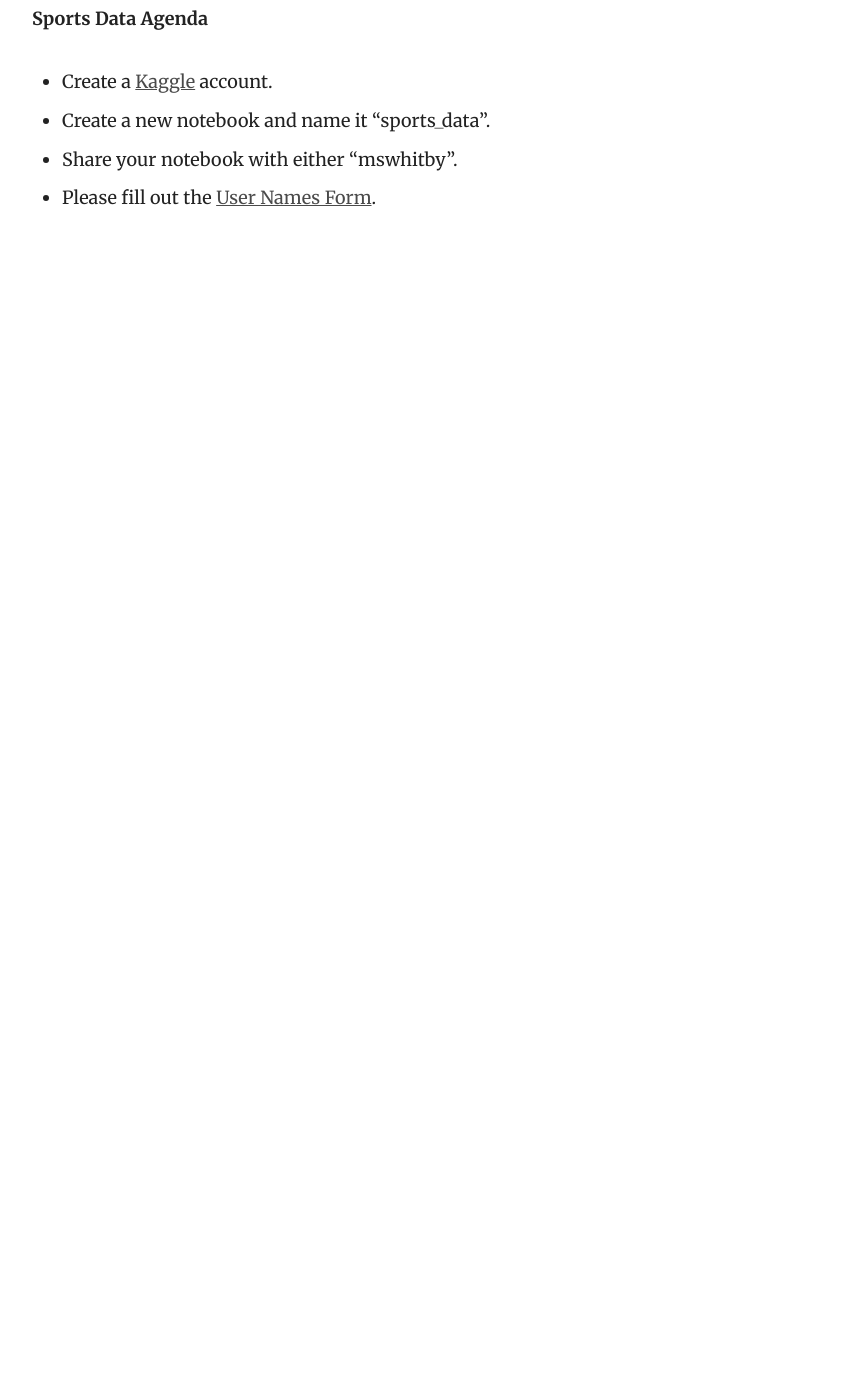
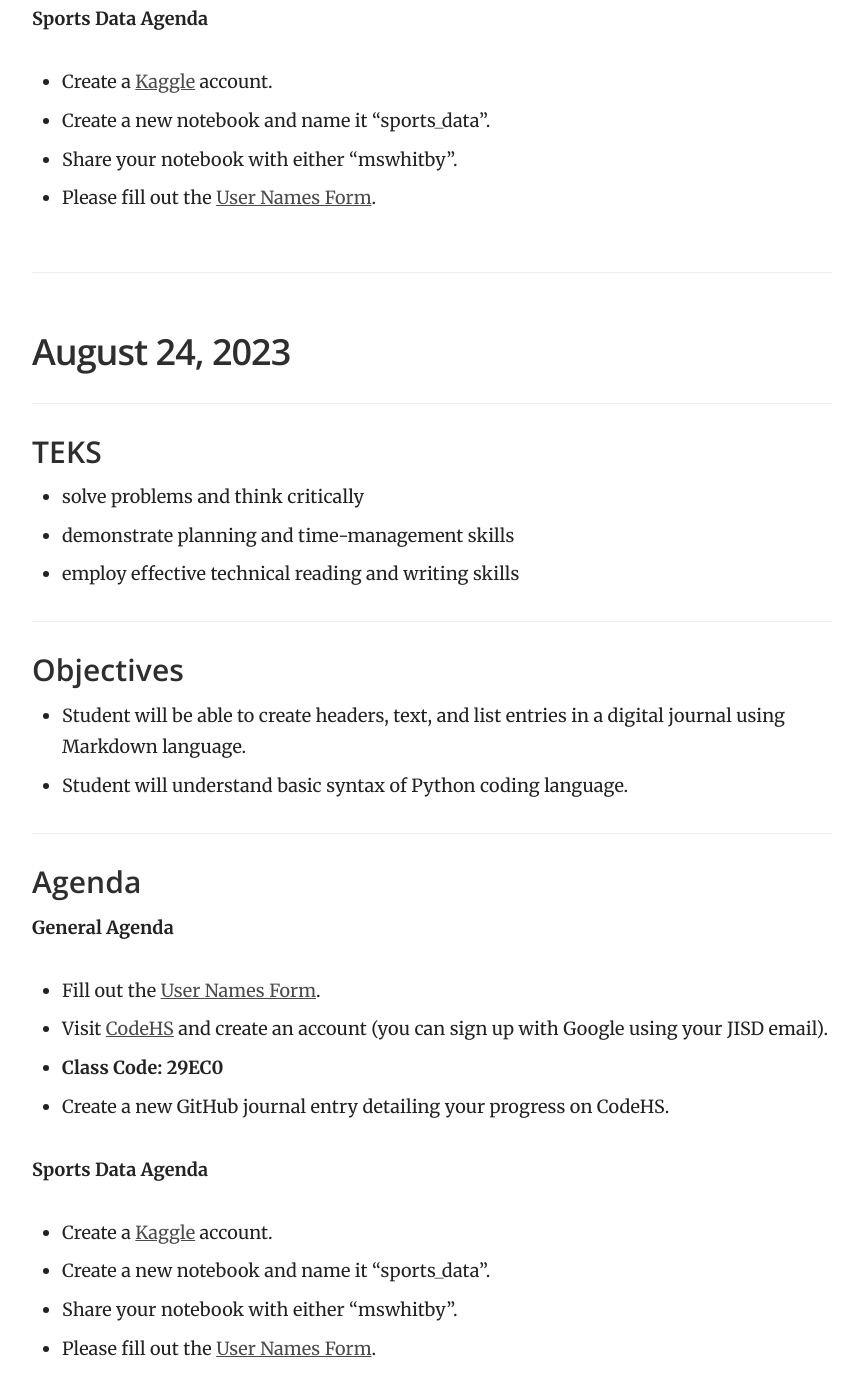
Before and after one commit to mswhitby/classroom, a Jekyll site: the page built from _docs/courses/csf.md, in a window 1280 px wide and 1400 px high, scrolled down 4982 px. Shown: the top 1396 px of the window, without its empty margins (358-1221 px from the left). Built offline with Jekyll 4.4.1, drawn with Linux system fonts in a browser that asks for light colours; before the commit the page ends 5247 px from its top, so only the background shows below that.

Commit message:
Updated csf.md

```diff
--- a/_docs/courses/csf.md
+++ b/_docs/courses/csf.md
@@ -110,3 +110,28 @@ order: 1
 - Create a new notebook and name it "sports_data".
 - Share your notebook with either "mswhitby".
 - Please fill out the [User Names Form](https://forms.gle/W9AinBmFJYDqwMq37).
+
+----
+## August 24, 2023
+
+### TEKS
+- solve problems and think critically
+- demonstrate planning and time-management skills
+- employ effective technical reading and writing skills
+
+### Objectives
+- Student will be able to create headers, text, and list entries in a digital journal using Markdown language.
+- Student will understand basic syntax of Python coding language.
+
+### Agenda
+**General Agenda**
+- Fill out the [User Names Form](https://forms.gle/W9AinBmFJYDqwMq37).
+- Visit [CodeHS](https://codehs.com/go/29EC0) and create an account (you can sign up with Google using your JISD email).
+- **Class Code: 29EC0**
+- Create a new GitHub journal entry detailing your progress on CodeHS.
+
+**Sports Data Agenda**
+- Create a [Kaggle](https://www.kaggle.com/) account.
+- Create a new notebook and name it "sports_data".
+- Share your notebook with either "mswhitby".
+- Please fill out the [User Names Form](https://forms.gle/W9AinBmFJYDqwMq37).
```
